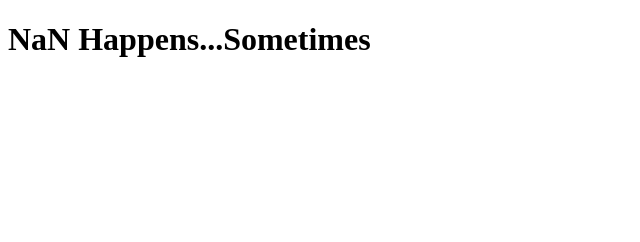
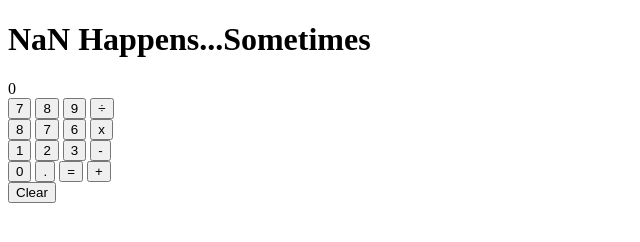
Before and after one commit to Silas-N-Schlax/rm-prework-odin-calculator, a plain HTML site: page index.html in a window 1280 px wide. Shown: the whole page, without its empty margins (0-640 px from the left). Drawn offline with Linux system fonts and the light colour scheme.

Commit message:
Build basic calculator design structure

```diff
--- a/index.html
+++ b/index.html
@@ -9,6 +9,43 @@
 <body>
     <h1>NaN Happens...Sometimes</h1>
 
+    <div class="calculator">
+      <div class="top">
+        <div class="display">0</div>
+      </div>
+      <div class="bottom">
+        <div class="buttons">
+          <div id="1" class="row">
+            <button class="num btn" id="7">7</button>
+            <button class="num btn" id="8">8</button>
+            <button class="num btn" id="9">9</button>
+            <button class="op btn" id="÷">÷</button>
+          </div>
+          <div id="2" class="row">
+            <button class="num btn" id="4">8</button>
+            <button class="num btn" id="5">7</button>
+            <button class="num btn" id="6">6</button>
+            <button class="op btn" id="x">x</button>
+          </div>
+          <div id="3" class="row">
+            <button class="num btn" id="1">1</button>
+            <button class="num btn" id="2">2</button>
+            <button class="num btn" id="3">3</button>
+            <button class="op btn" id="-">-</button>
+          </div>
+          <div id="4 class="row">
+            <button class="num btn" id="0">0</button>
+            <button class="num btn" id="dot">.</button>
+            <button class="num btn" id="=">=</button>
+            <button class="op btn" id="+">+</button>
+          </div>
+          <div id="5" class="row">
+            <button class="clear" id="clear">Clear</button>
+          </div>
+        </div>
+      </div>
+    </div>
+
   <script src="./src/js/script.js"></script>
 </body>
 </html>
```
